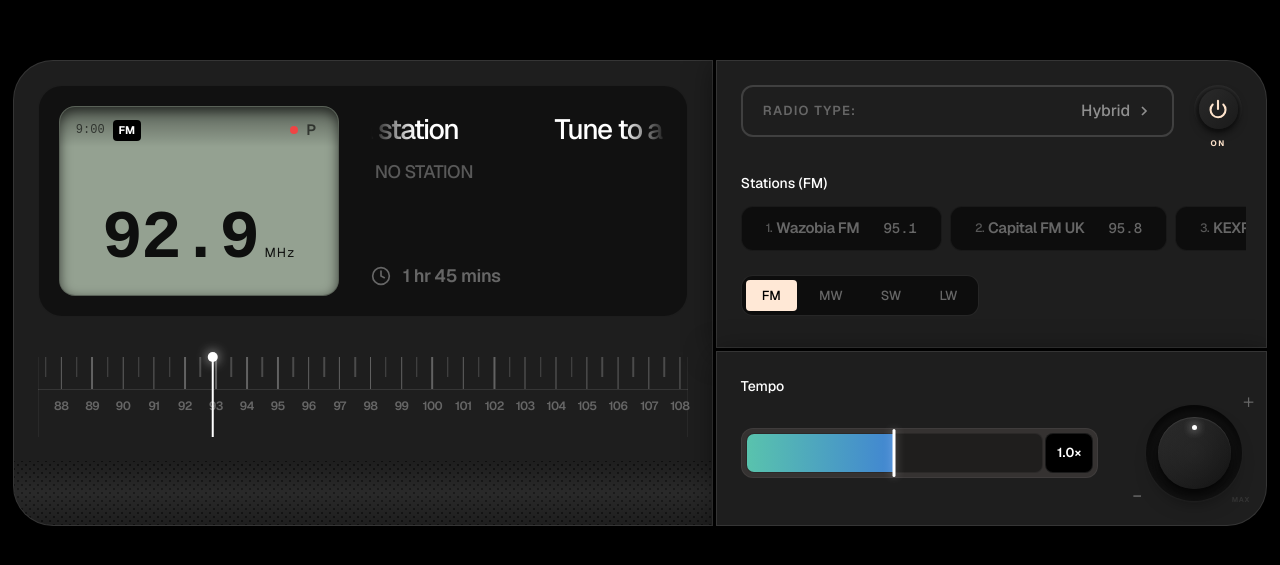
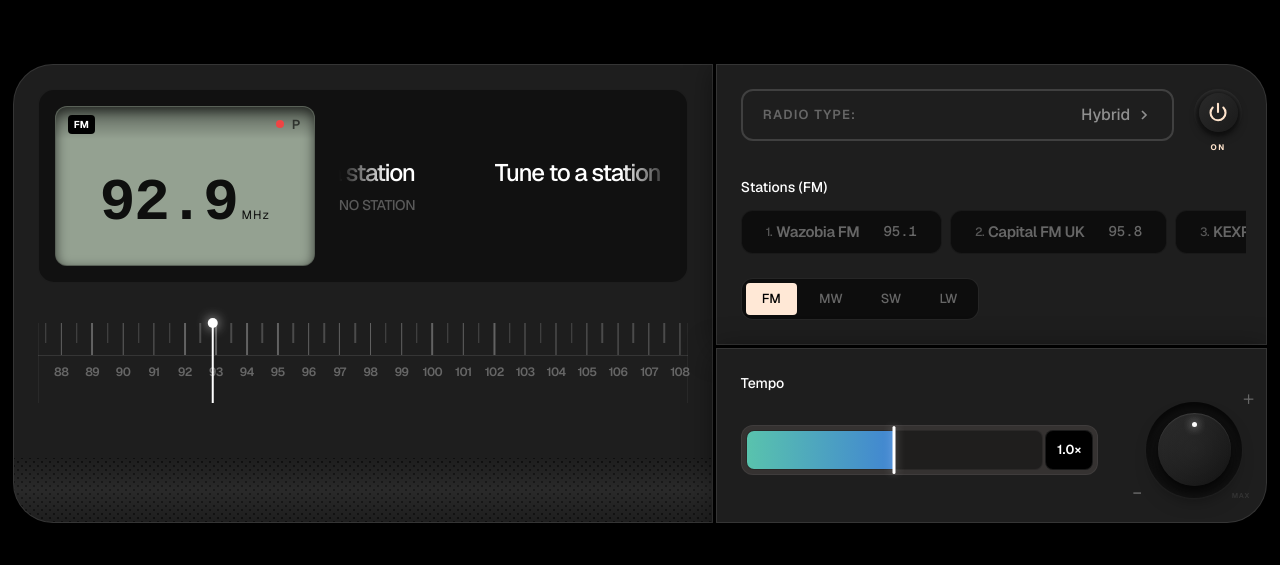
Before and after one commit to dan-owolabi/Radio, a React (Vite) app: page / in a window 1280 px wide. Shown: the part 107-672 px from the top of the page. Built offline with nearby package versions, Linux system fonts and the light colour scheme; a web font is replaced by a local one.

Commit message:
feat: reduce container size, remove time display

```diff
--- a/src/components/FrequencyDisplay.tsx
+++ b/src/components/FrequencyDisplay.tsx
@@ -1,13 +1,11 @@
 import type { RadioBand } from '../data/stationData'
 
 interface FrequencyDisplayProps {
-  time?: string
   frequency: string
   unit?: string
   band?: RadioBand
   programTitle?: string
   stationName?: string
-  duration?: string
   isPlaying?: boolean
   isLoading?: boolean
   hasError?: boolean
@@ -15,13 +13,11 @@ interface FrequencyDisplayProps {
 }
 
 export default function FrequencyDisplay({
-  time = '9:00',
   frequency = '92.9',
   unit = 'MHz',
   band = 'FM',
   programTitle = 'Tune to a station',
   stationName = 'No station',
-  duration = '1 hr 45 mins',
   isPlaying = false,
   isLoading = false,
   hasError = false,
@@ -42,86 +38,62 @@ export default function FrequencyDisplay({
   }
 
   return (
-    <div className="bg-[#111111] rounded-3xl p-5 max-md:p-4 flex max-md:flex-col gap-8 max-md:gap-4 items-stretch border border-white/5 font-geist">
+    <div className="bg-[#111111] rounded-2xl max-md:rounded-xl p-4 max-md:p-3 flex max-md:flex-col gap-6 max-md:gap-3 items-stretch border border-white/5 font-geist">
       {/* LCD Display Block */}
-      <div className={`rounded-2xl flex flex-col w-[280px] h-[190px] max-md:w-full max-md:h-[140px] relative overflow-hidden shadow-[inset_0_4px_12px_rgba(0,0,0,0.6)] border border-black/40 transition-all duration-700
+      <div className={`rounded-xl flex flex-col w-[260px] h-[160px] max-md:w-full max-md:h-[110px] relative overflow-hidden shadow-[inset_0_4px_12px_rgba(0,0,0,0.6)] border border-black/40 transition-all duration-700
         ${isPoweredOn ? 'bg-[#94a191]' : 'bg-[#1a1c1a]'}`}>
         {/* LCD Top Gradient Shadow */}
-        <div className="absolute top-0 left-0 right-0 h-10 bg-gradient-to-b from-black/40 to-transparent pointer-events-none z-10"></div>
+        <div className="absolute top-0 left-0 right-0 h-8 bg-gradient-to-b from-black/40 to-transparent pointer-events-none z-10"></div>
 
         {/* LCD Header */}
-        <div className="flex items-center justify-between px-4 py-3 max-md:py-2 relative z-20">
+        <div className="flex items-center justify-between px-3 py-2 relative z-20">
           <div className="flex items-center gap-2">
-            <div className="text-[12px] font-medium text-black/60 font-dseg">
-              {time}
-            </div>
-            <div className="bg-black px-1.5 py-0.5 rounded text-[11px] font-bold text-white">
+            <div className="bg-black px-1.5 py-0.5 rounded text-[10px] font-bold text-white">
               {band}
             </div>
           </div>
           <div className="flex items-center gap-2">
             {getStatusIndicator()}
-            <div className="text-[15px] font-semibold text-black/60 tracking-widest mr-1">P</div>
+            <div className="text-[13px] font-semibold text-black/60 tracking-widest">P</div>
           </div>
         </div>
 
-
         {/* LCD Body (Frequency) */}
-        <div className={`flex-1 flex items-center justify-center relative px-4 z-20 pt-8 max-md:pt-2 transition-opacity duration-700 ${isPoweredOn ? 'opacity-90' : 'opacity-0'}`}>
-          <div className="flex items-baseline gap-1.5">
+        <div className={`flex-1 flex items-center justify-center relative px-3 z-20 transition-opacity duration-700 ${isPoweredOn ? 'opacity-90' : 'opacity-0'}`}>
+          <div className="flex items-baseline gap-1">
             <span className={`text-black font-bold leading-none tracking-tight font-dseg transition-all duration-300 ${frequency.length >= 6
-              ? 'text-[42px] max-md:text-[36px]'
+              ? 'text-[38px] max-md:text-[32px]'
               : frequency.length >= 5
-                ? 'text-[52px] max-md:text-[44px]'
+                ? 'text-[48px] max-md:text-[40px]'
                 : frequency.length >= 4
-                  ? 'text-[68px] max-md:text-[54px]'
-                  : 'text-[84px] max-md:text-[64px]'
+                  ? 'text-[60px] max-md:text-[48px]'
+                  : 'text-[72px] max-md:text-[56px]'
               }`}>
               {frequency}
             </span>
-            <span className="text-black text-[13px] font-normal tracking-[0.1em] leading-none mb-4">{unit}</span>
+            <span className="text-black text-[12px] font-normal tracking-[0.1em] leading-none mb-3">{unit}</span>
           </div>
         </div>
 
       </div>
 
       {/* Program Info Block */}
-      <div className="flex-1 flex flex-col py-0.5 overflow-hidden">
-        <div className="mb-auto">
+      <div className="flex-1 flex flex-col py-0 overflow-hidden justify-center">
         {/* Scrolling Title with Glass Mask */}
-          <div className="relative glass-mask mb-2 overflow-hidden">
+        <div className="relative glass-mask mb-1 overflow-hidden">
           <div className="animate-marquee whitespace-nowrap">
-              <h1 className="text-white text-[28px] max-md:text-[20px] font-medium tracking-tighter inline-block mr-24">
+            <h1 className="text-white text-[24px] max-md:text-[18px] font-medium tracking-tighter inline-block mr-20">
               {programTitle}
             </h1>
             {/* Duplicate for seamless looping */}
-              <h1 className="text-white text-[28px] max-md:text-[20px] font-medium tracking-tighter inline-block mr-24">
+            <h1 className="text-white text-[24px] max-md:text-[18px] font-medium tracking-tighter inline-block mr-20">
               {programTitle}
             </h1>
           </div>
         </div>
 
-          <div className="text-[#666666] text-lg max-md:text-[14px] font-medium opacity-85 tracking-tight px-1 uppercase text-[15px] tracking-[0.05em]">
+        <div className="text-[#666666] max-md:text-[12px] font-medium opacity-85 tracking-tight uppercase text-[14px] tracking-[0.05em]">
           {stationName}
-          </div>
-        </div>
-
-        <div className="flex items-center justify-between mt-auto pb-1">
-          <div className="flex items-center gap-3">
-            <svg
-              className="w-5 h-5 max-md:w-4 max-md:h-4 text-[#666666]"
-              viewBox="0 0 24 24"
-              fill="none"
-              stroke="currentColor"
-              strokeWidth="2"
-              strokeLinecap="round"
-              strokeLinejoin="round"
-            >
-              <circle cx="12" cy="12" r="10" />
-              <polyline points="12 6 12 12 16 14" />
-            </svg>
-            <span className="text-[#666666] text-lg max-md:text-[14px] font-semibold tracking-tight">{duration}</span>
-          </div>
         </div>
       </div>
     </div>
```
Lines whose indentation alone changed are shown as unchanged.
